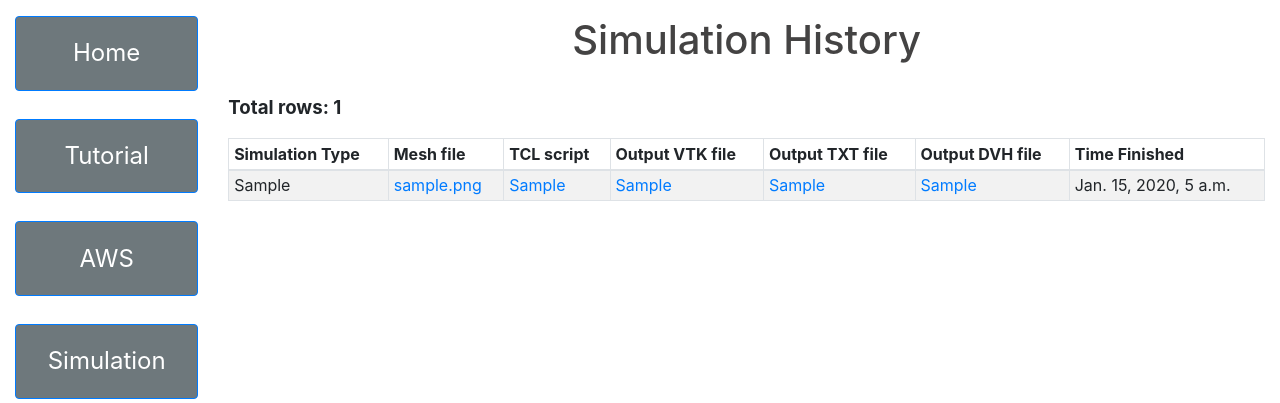
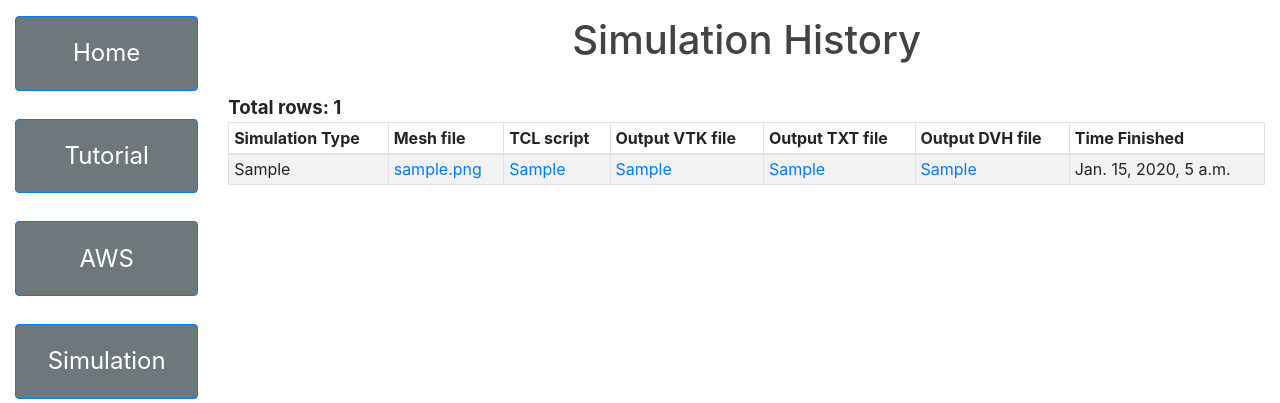
Before and after one commit to nancytaen/FullMonteWeb, a Django app: page /application/simulation_history in a window 1280 px wide. Shown: the part 72-475 px from the top of the page. Run offline with Django 3.2, Linux system fonts and the light colour scheme; a user stored in the database is signed in; tables that the repository leaves empty hold one stand-in row (values such as "Sample post"); grey boxes labelled with a size stand in for pictures from a placeholder-image service; some libraries are stand-ins or nearby versions.

Commit message:
formatting fix

```diff
--- a/application/templates/simulation_history.html
+++ b/application/templates/simulation_history.html
@@ -4,7 +4,7 @@
 {% block content %}
 <div class="txt_container" style="padding: 1rem 0rem 0rem 0rem;">
     <h1>Simulation History</h1>
-    <p><b>Total rows: {{ historySize }}</b></p>
+    <p style="padding: 0; margin: 0;"><b>Total rows: {{ historySize }}</b></p>
 </div>
 <div class="custom_table_scrollbar">
     <table class="table table-bordered table-striped table-sm" cellspacing="0">
```
